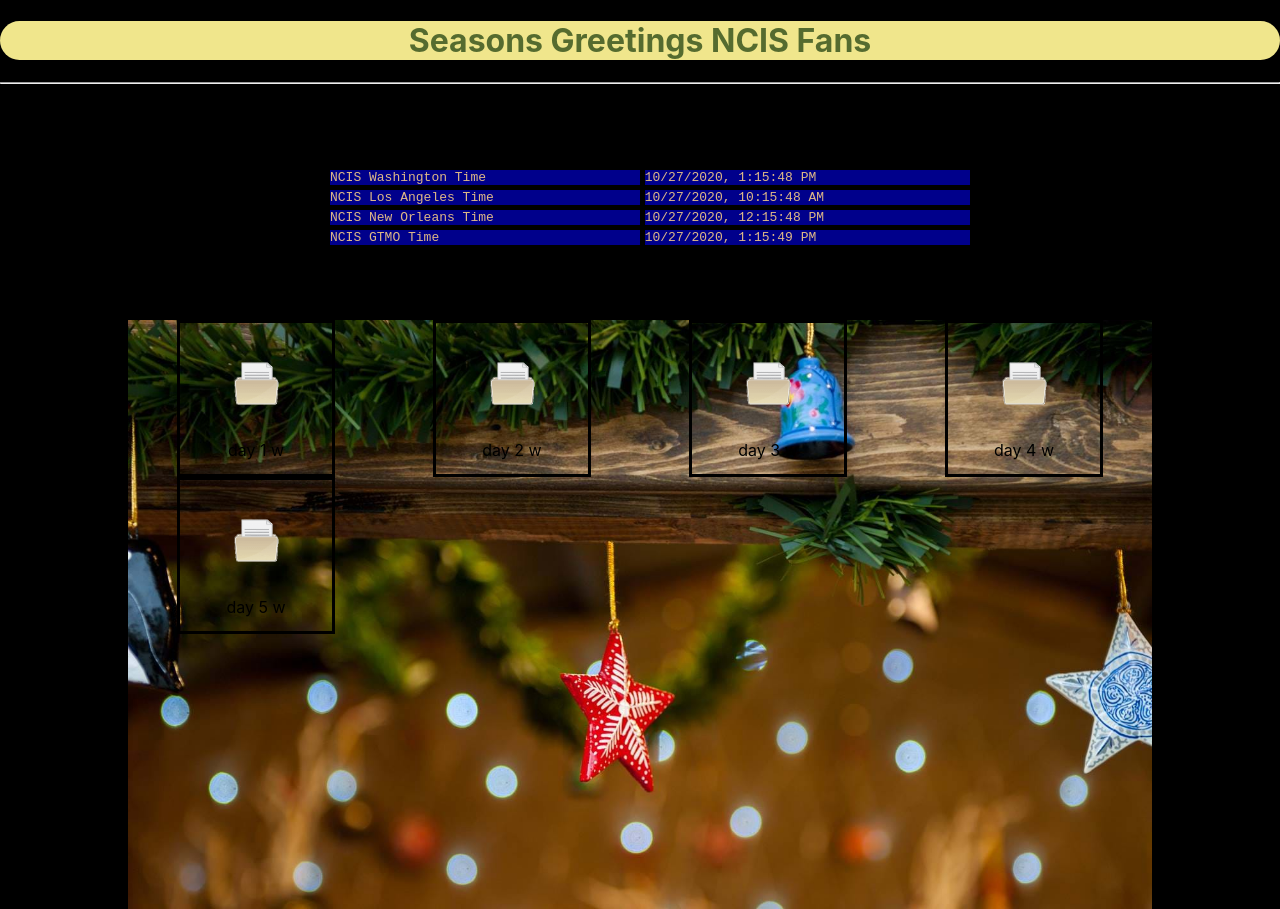
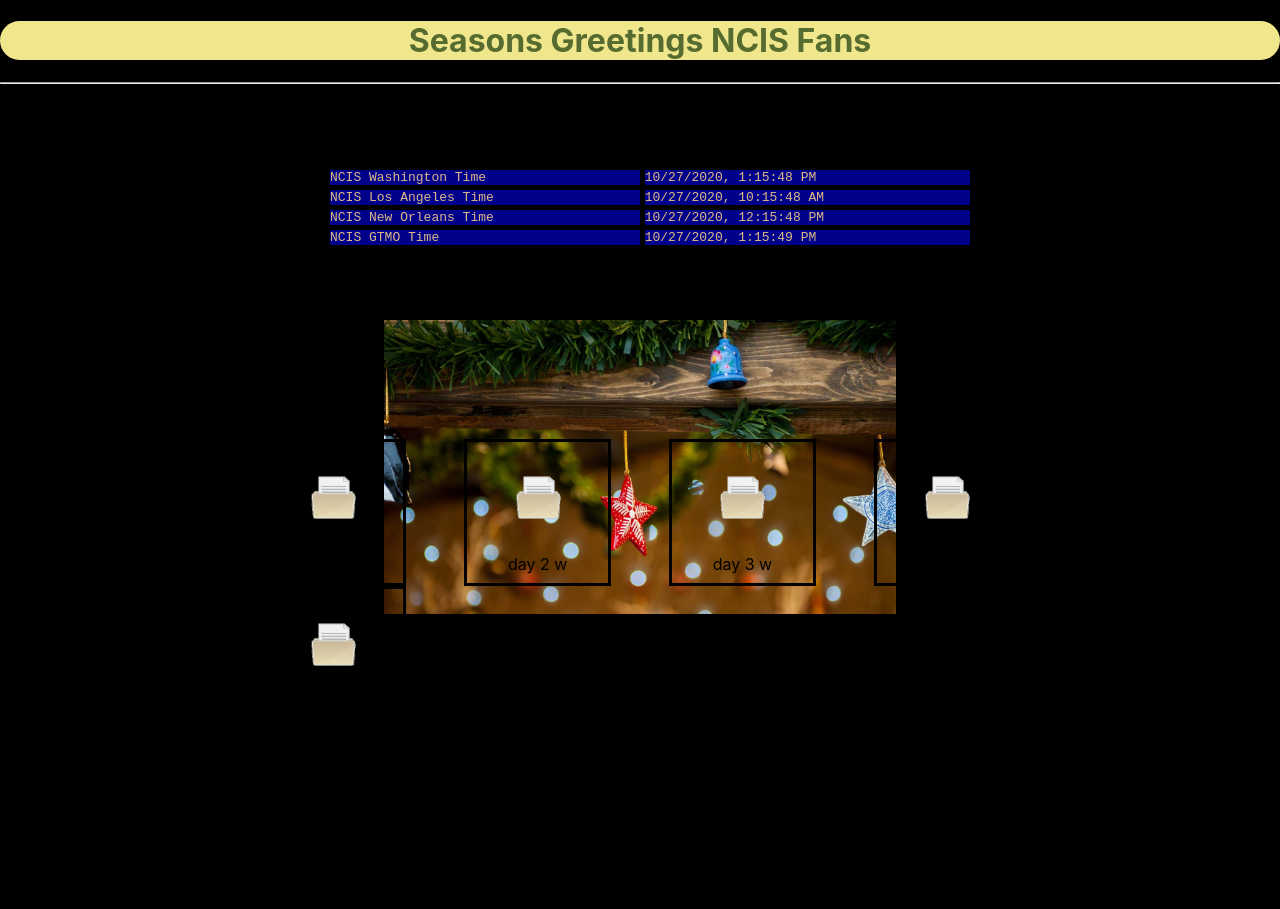
Before and after one commit to lexbarker/ncis-xmas, a React (Create React App) app: page / in a window 1280 px wide. After the commit the page ends 800 px from the top, so only its background shows below. Built offline with nearby package versions, Linux system fonts and the light colour scheme.

Commit message:
positioning

```diff
--- a/src/components/doors-setup/doors-setup.component.jsx
+++ b/src/components/doors-setup/doors-setup.component.jsx
@@ -29,8 +29,8 @@
 
         return(
 
-            <div>
-                <img className='background' alt='xmas background' src={xmasbg} />
+            <div className='background'>
+                <img  alt='xmas background' src={xmasbg} />
                 <div className='cardgrid'>
 
 
--- a/src/components/doors-setup/doors-setup.styles.css
+++ b/src/components/doors-setup/doors-setup.styles.css
@@ -3,8 +3,6 @@
     grid-template-rows: auto auto auto;
     display: grid;
     position: absolute;
-    max-width: 80%;
-    margin: 0 auto;
     top: 40%;
     left: 10%;
     right: 10%;
@@ -20,6 +18,4 @@
     top: 40%;
     left: 10%;
     right: 10%;
-    max-width:80%;
-    margin: 0 auto;
 }
```
